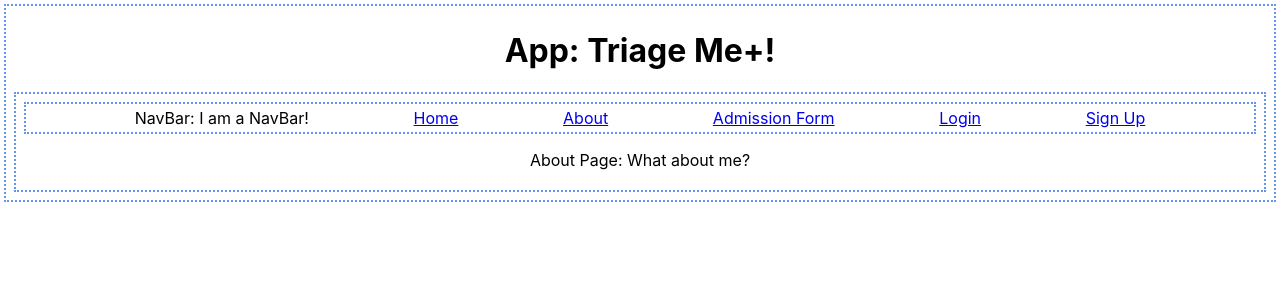
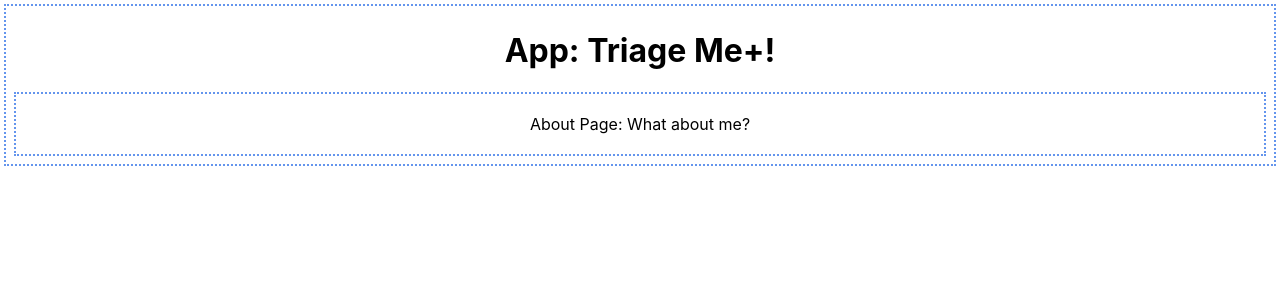
Before and after one commit to robified/react_triageMe, a React (Create React App) app: page /about in a window 1280 px wide. Shown: the top 300 px of the page. Built offline with nearby package versions, Linux system fonts and the light colour scheme.

Commit message:
Remove NavBar component.

```diff
--- a/src/pages/AboutPage/AboutPage.jsx
+++ b/src/pages/AboutPage/AboutPage.jsx
@@ -1,10 +1,8 @@
 import React from 'react';
-import NavBar from '../../components/NavBar/NavBar';
 
 const AboutPage = props => {
     return (
         <div className="component">
-            <NavBar/>
             <p>About Page: What about me?</p>
         </div>
     );
```
